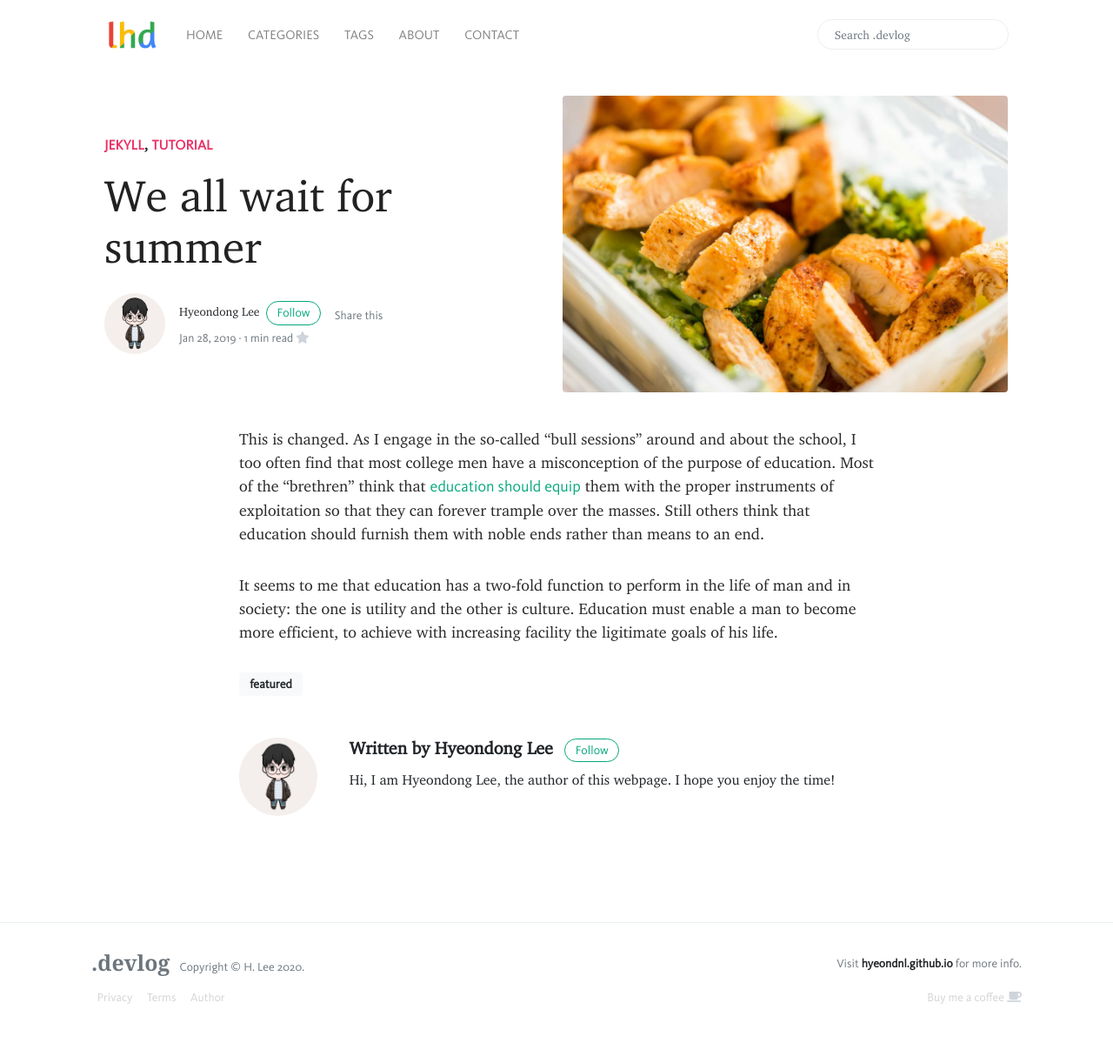
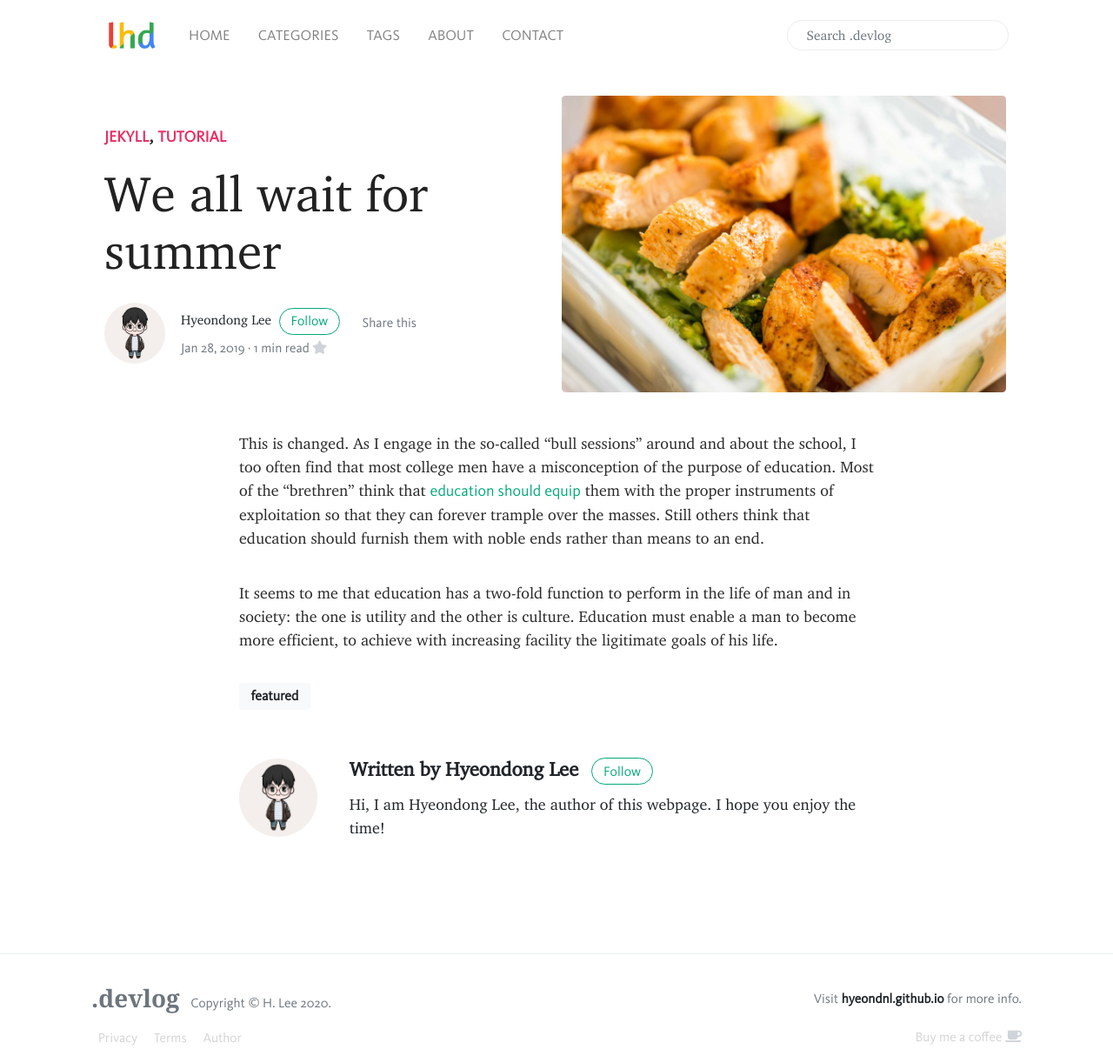
Before and after one commit to hayden-rhee/devlog, a Jekyll site: the page built from _posts/2019-01-28-we-all-wait-for-summer.md, in a window 1280 px wide and 1222 px high. Shown: the whole window at 87% size. Built offline with Jekyll 4.4.1, drawn with Linux system fonts in a browser that asks for light colours; nearby versions of some CDN libraries; comment, search, counter and statistics services are not loaded.

Commit message:
automatic commit on 2020-07-06 23:20:51

```diff
--- a/_layouts/post.html
+++ b/_layouts/post.html
@@ -24,7 +24,7 @@ layout: default
                     <span class="text-muted d-block mt-1">{{ page.date | date: '%b %d, %Y' }} · {% include meta-read-time.html %} <i class="fa fa-star text-gray"></i></span>
 						</small>
 						<small class="ml-3">
-								<div class="text-muted">Share this</div>
+								<div style="padding-left: 0.5em" class="text-muted">Share this</div>
 								<div class="share d-inline-block">
 									<!-- AddToAny BEGIN -->
 									<div class="a2a_kit a2a_default_style">
--- a/assets/css/theme.css
+++ b/assets/css/theme.css
@@ -654,7 +654,7 @@ footer {
     margin-top:10px;
 }
 article {
-	font-size: 18px;
+	font-size: 20px;
 	font-family: "Caruta";
 	font-style: normal;
 	color: rgb(41, 41, 41);
@@ -784,17 +784,13 @@ a.a2a_i, i.a2a_i, .a2a_menu a.a2a_i:visited, .a2a_menu a.a2a_more {
     color:#999 !important;
 }
 div.a2a_full_footer {display:none;}
-@media (min-width: 1920px) {
-	html {font-size:17px;}
-	.container, .container-lg {
-	 width: 1280px;
-	 max-width: 1280px;
-	 }
+@media (min-width: 950px) {
+	html {font-size:18px;}
 	 h6,.h6 {
 		 font-size: 1.1rem;
 	 }
 	 article {
-		 font-size:1.24rem;
+		 font-size: 18px;
 	 }
 	 .topfirstimage {
 		 height:280px !Important;
```
